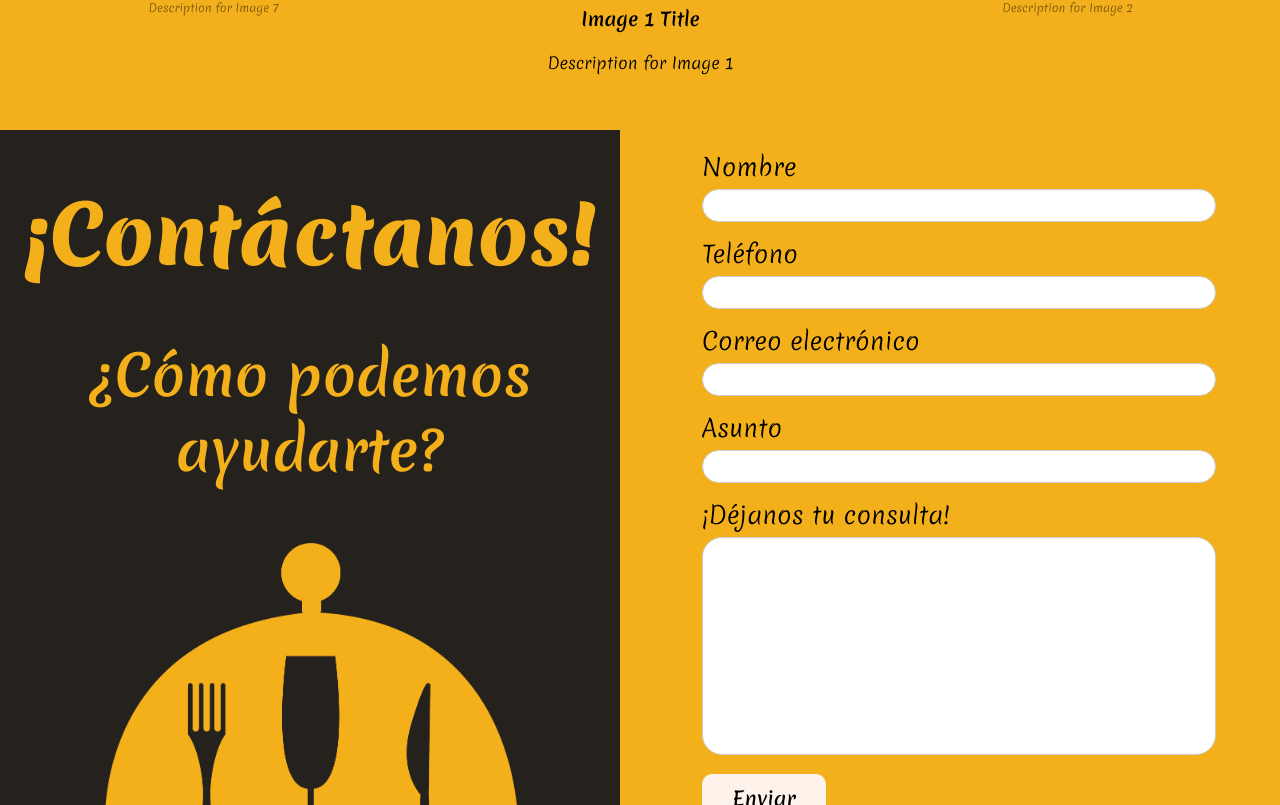
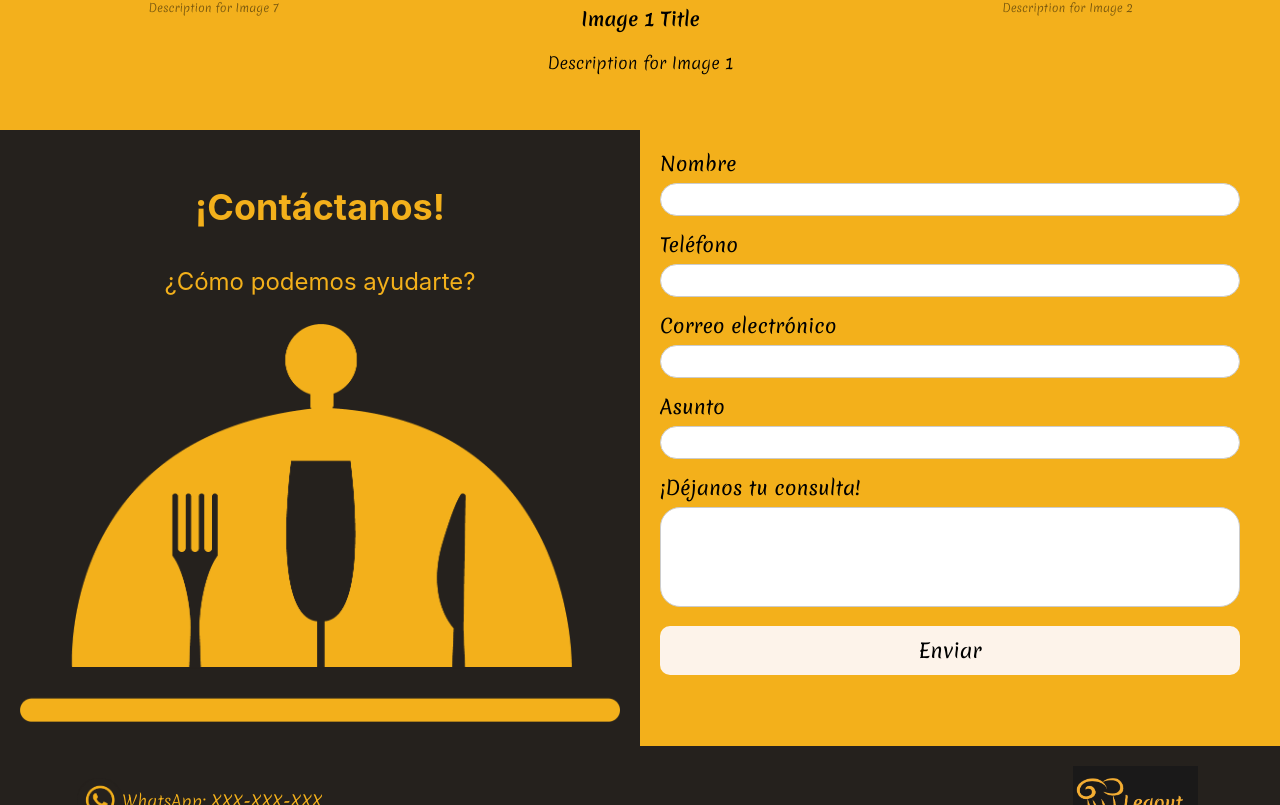
Before and after one commit to Gabrielb-Webdev/Hector-catering, a React (Create React App) app: page / in a window 1280 px wide. Shown: the part 1395-2200 px from the top of the page. Built offline with nearby package versions, Linux system fonts and the light colour scheme.

Commit message:
Last Commit

```diff
--- a/src/components/ContactForm.css
+++ b/src/components/ContactForm.css
@@ -2,64 +2,63 @@
 
 .contact-form {
   display: flex;
+  flex-wrap: wrap;
 }
 
 .left-column {
   flex: 1;
   background-color: #25211d;
-  color: #f3b01b; /* Cambiar color del texto */
-  text-align: center; /* Centrar el contenido */
+  color: #f3b01b;
+  text-align: center;
+  padding: 20px;
 }
 
 .left-column img {
-  max-width: 80%; /* Reducir el tamaño de la imagen */
+  max-width: 100%;
 }
 
 .right-column {
   flex: 1;
   background-color: #f3b01b;
-  padding: 20px 20px 0px 20px;
+  padding: 20px;
 }
 
 .form-group {
   margin-bottom: 15px;
-  width: 80%; /* Ajustar el ancho de los inputs */
-  margin-left: 10%;
 }
 
 label {
   display: block;
   margin-bottom: 5px;
-    font-size: 1.5em;
+  font-size: 1.2em;
   font-family: "Merienda", cursive;
-    font-optical-sizing: auto;
-    font-weight: 300;
-    font-style: normal;
 }
 
 input[type="text"],
 input[type="email"],
 textarea {
-  width: 100%;
+  width: calc(100% - 20px);
   padding: 8px;
   border: 1px solid #ccc;
-  border-radius: 20px; /* Ajustar el radio de borde para hacerlo más redondeado */
+  border-radius: 20px;
+  box-sizing: border-box;
+}
+
+textarea {
+  height: 100px;
+  resize: none;
 }
 
 button {
-    width: 20%;
-    padding: 10px 20px;
+  width: calc(100% - 20px);
+  padding: 10px 0;
   background-color: #fdf3ea;
   color: black;
   border: none;
   border-radius: 10px;
   cursor: pointer;
-    margin-left: 10%;
   font-size: 20px;
   font-family: "Merienda", cursive;
-    font-optical-sizing: auto;
-    font-weight: 500;
-    font-style: normal;
 }
 
 button:hover {
@@ -67,30 +66,13 @@ button:hover {
 }
 
 .left {
-  line-height: 75px;
+  line-height: 1.5;
 }
 
 .left h2 {
-    font-size: 80px;
-    font-family: "Merienda", cursive;
-    font-optical-sizing: auto;
-    font-weight: 900;
-    font-style: normal;
+  font-size: 36px;
 }
 
 .left p {
-  font-size: 55px;
-  font-family: "Merienda", cursive;
-  font-optical-sizing: auto;
-  font-weight: 600;
-  font-style: normal;
+  font-size: 24px;
 }
-
-textarea {
-  width: 100%;
-  padding: 8px;
-  border: 1px solid #ccc;
-  border-radius: 20px; /* Ajustar el radio de borde para hacerlo más redondeado */
-  resize: none; /* Evitar que se pueda redimensionar desde la esquina */
-  height: 200px; /* Ajustar la altura del textarea */
-}
--- a/src/components/ContactForm.js
+++ b/src/components/ContactForm.js
@@ -2,7 +2,7 @@
 
 import React from 'react';
 import './ContactForm.css';
-import contactImage from '../img/Bandeja-contacto.png'; // Asegúrate de importar tu imagen correctamente
+import contactImage from '../img/Bandeja-contacto.png';
 
 function ContactForm() {
   return (
```
Lines whose indentation alone changed are shown as unchanged.
